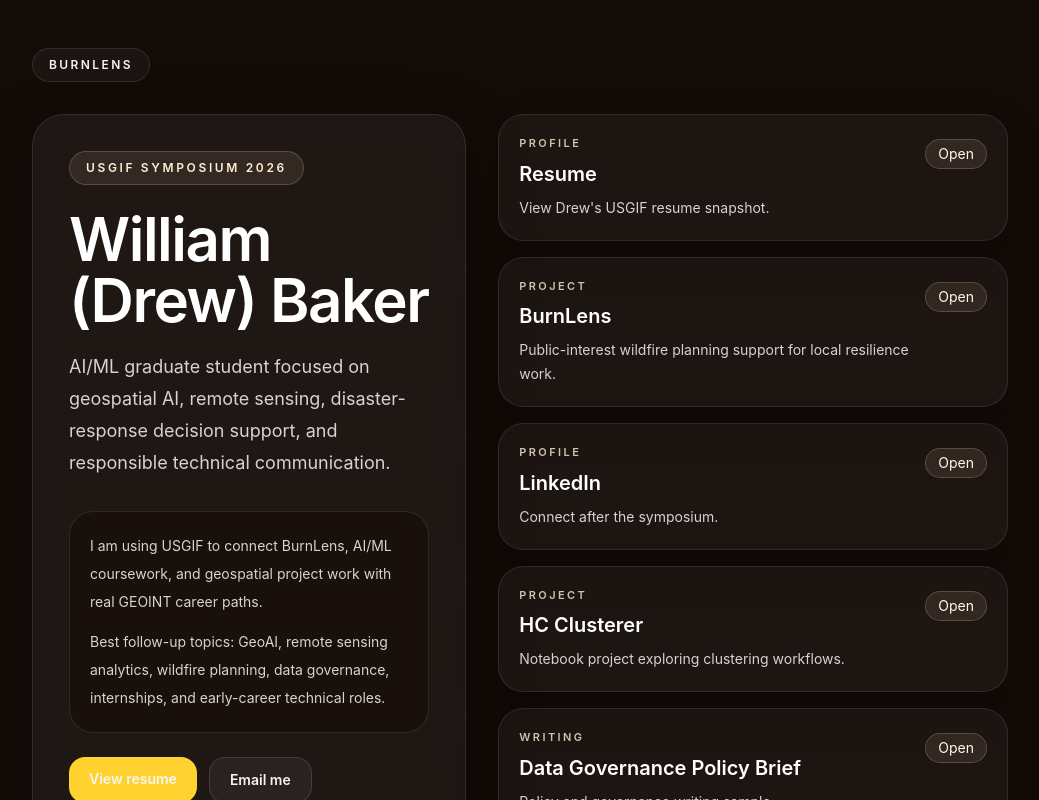
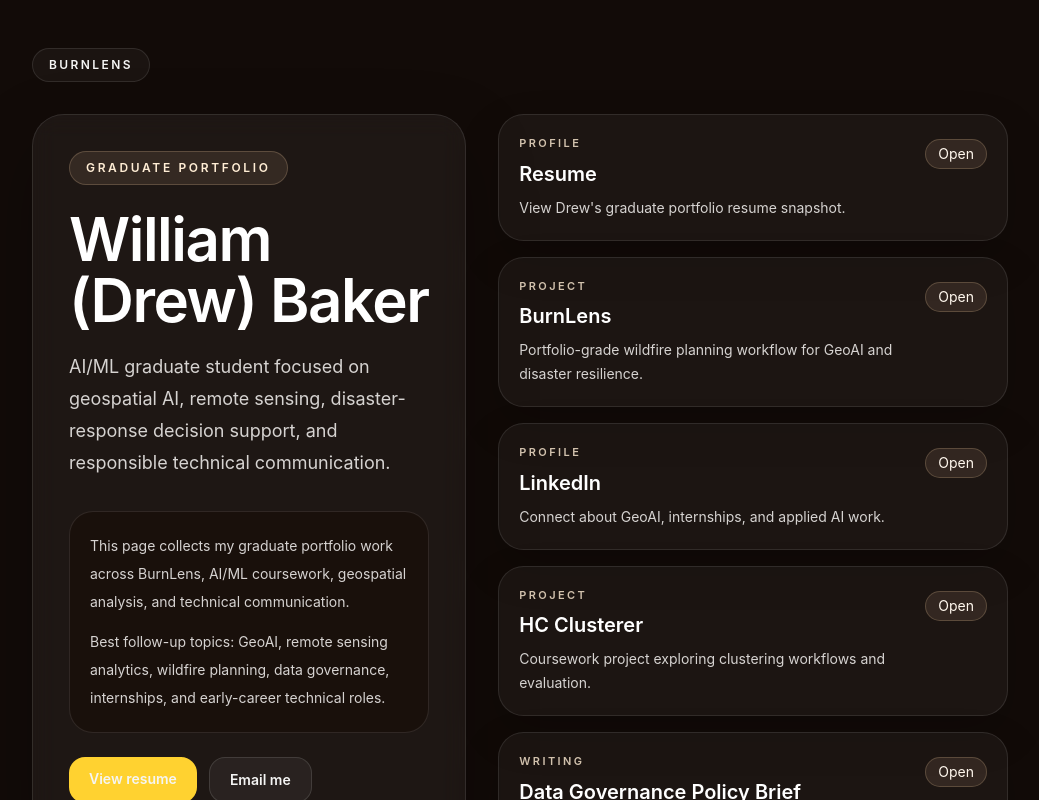
Before and after one commit to drwbkr1/burnlens-site, a Next.js app: page /usgif in a window 1280 px wide. Shown: the top 800 px of the page, without its empty margins (120-1159 px from the left). Built offline with nearby package versions, Linux system fonts and the light colour scheme.

Commit message:
Reposition USGIF page as graduate portfolio

```diff
--- a/app/usgif/page.tsx
+++ b/app/usgif/page.tsx
@@ -3,25 +3,25 @@ const links = [
     label: "Resume",
     href: "/usgif/resume",
     eyebrow: "Profile",
-    description: "View Drew's USGIF resume snapshot.",
+    description: "View Drew's graduate portfolio resume snapshot.",
   },
   {
     label: "BurnLens",
     href: "https://burnlensproject.org/",
     eyebrow: "Project",
-    description: "Public-interest wildfire planning support for local resilience work.",
+    description: "Portfolio-grade wildfire planning workflow for GeoAI and disaster resilience.",
   },
   {
     label: "LinkedIn",
     href: "https://www.linkedin.com/in/william-baker-843946162/",
     eyebrow: "Profile",
-    description: "Connect after the symposium.",
+    description: "Connect about GeoAI, internships, and applied AI work.",
   },
   {
     label: "HC Clusterer",
     href: "https://colab.research.google.com/drive/1iw--FYslASbASPbh40ldStJtOB5QKfRe#scrollTo=5Zez04aIzJl6",
     eyebrow: "Project",
-    description: "Notebook project exploring clustering workflows.",
+    description: "Coursework project exploring clustering workflows and evaluation.",
   },
   {
     label: "Data Governance Policy Brief",
@@ -31,19 +31,19 @@ const links = [
   },
   {
     label: "Email",
-    href: "mailto:bake1139@purdue.edu?subject=USGIF%20follow-up",
+    href: "mailto:bake1139@purdue.edu?subject=Graduate%20portfolio%20follow-up",
     eyebrow: "Contact",
     description: "Send a direct follow-up note.",
   },
 ] as const;
 
 export const metadata = {
-  title: "William (Drew) Baker | USGIF Links",
+  title: "William (Drew) Baker | Graduate Portfolio",
   description:
-    "USGIF link hub for William (Drew) Baker: resume snapshot, BurnLens, LinkedIn, projects, and contact information.",
+    "Graduate portfolio for William (Drew) Baker: resume snapshot, BurnLens, LinkedIn, projects, writing samples, and contact information.",
 };
 
-export default function USGIFLinksPage() {
+export default function GraduatePortfolioLinksPage() {
   return (
     <main className="min-h-screen bg-[#120b08] text-stone-100">
       <div className="fixed inset-0 -z-10 bg-[radial-gradient(circle_at_top_left,rgba(251,191,36,0.16),transparent_26%),radial-gradient(circle_at_82%_12%,rgba(249,115,22,0.12),transparent_24%),linear-gradient(180deg,#120b08_0%,#1a0f0b_48%,#120b08_100%)]" />
@@ -59,7 +59,7 @@ export default function USGIFLinksPage() {
           <div className="mt-8 grid gap-8 lg:grid-cols-[0.92fr_1.08fr] lg:items-start">
             <section className="rounded-[2rem] border border-white/10 bg-white/[0.05] p-7 shadow-[0_28px_70px_rgba(0,0,0,0.25)] backdrop-blur-md md:p-9">
               <div className="inline-flex rounded-full border border-orange-200/20 bg-orange-200/10 px-4 py-2 text-xs font-semibold uppercase tracking-[0.22em] text-orange-100">
-                USGIF Symposium 2026
+                Graduate Portfolio
               </div>
               <h1 className="mt-6 text-4xl font-semibold tracking-tight text-white md:text-6xl md:leading-[1.02]">
                 William (Drew) Baker
@@ -70,7 +70,7 @@ export default function USGIFLinksPage() {
 
               <div className="mt-8 space-y-3 rounded-[1.5rem] border border-white/10 bg-[#1a100c]/90 p-5 text-sm leading-7 text-stone-300">
                 <p>
-                  I am using USGIF to connect BurnLens, AI/ML coursework, and geospatial project work with real GEOINT career paths.
+                  This page collects my graduate portfolio work across BurnLens, AI/ML coursework, geospatial analysis, and technical communication.
                 </p>
                 <p>
                   Best follow-up topics: GeoAI, remote sensing analytics, wildfire planning, data governance, internships, and early-career technical roles.
@@ -85,7 +85,7 @@ export default function USGIFLinksPage() {
                   View resume
                 </a>
                 <a
-                  href="mailto:bake1139@purdue.edu?subject=USGIF%20follow-up"
+                  href="mailto:bake1139@purdue.edu?subject=Graduate%20portfolio%20follow-up"
                   className="rounded-2xl border border-white/12 bg-white/5 px-5 py-3 text-sm font-semibold text-white transition hover:bg-white/8"
                 >
                   Email me
@@ -120,7 +120,7 @@ export default function USGIFLinksPage() {
           </div>
 
           <footer className="mt-8 text-center text-xs leading-6 text-stone-500">
-            Scan page for USGIF Symposium conversations. Built on burnlensproject.org/usgif.
+            Graduate portfolio link hub. Built on burnlensproject.org/usgif.
           </footer>
         </div>
       </section>
```
